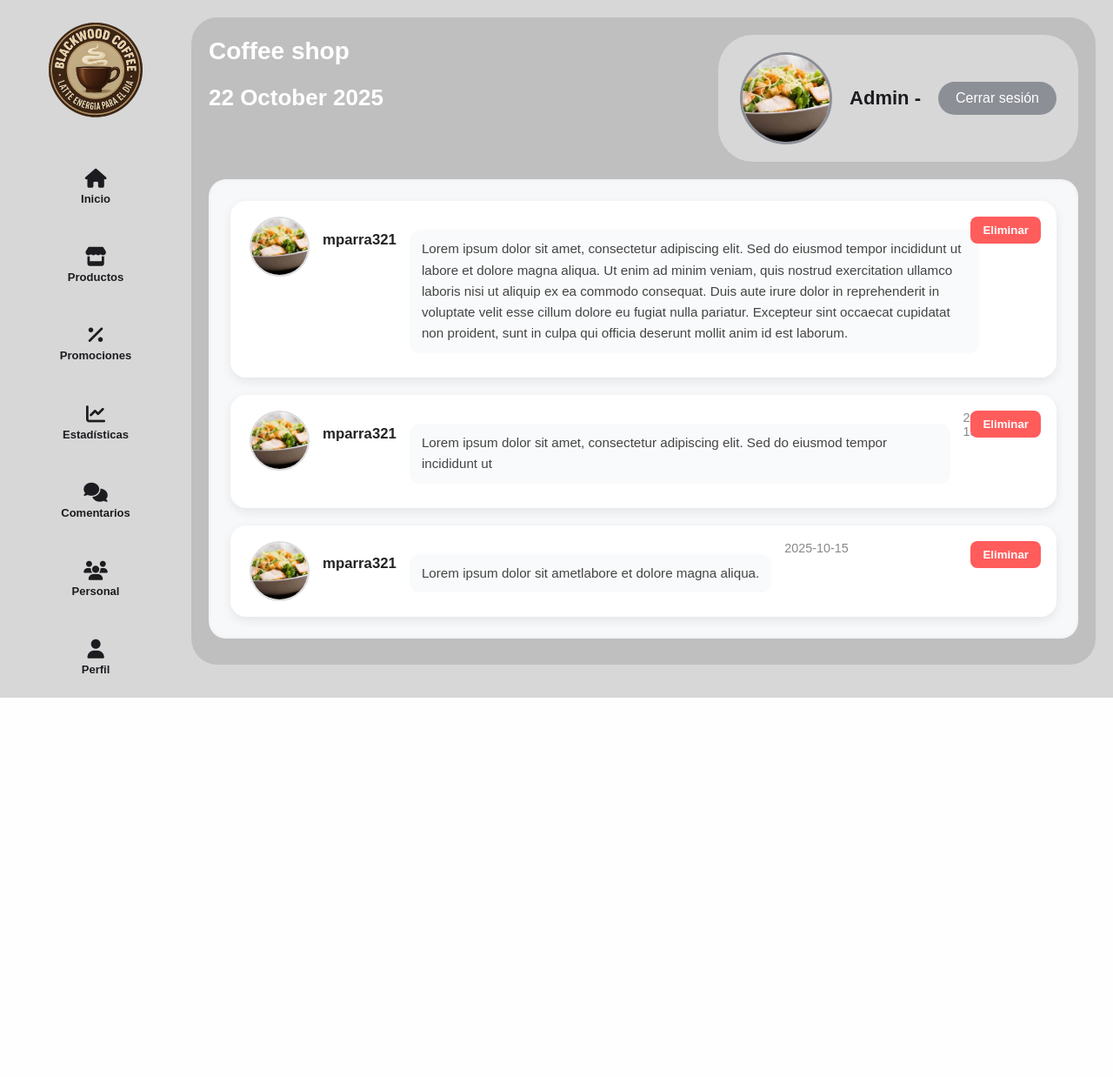
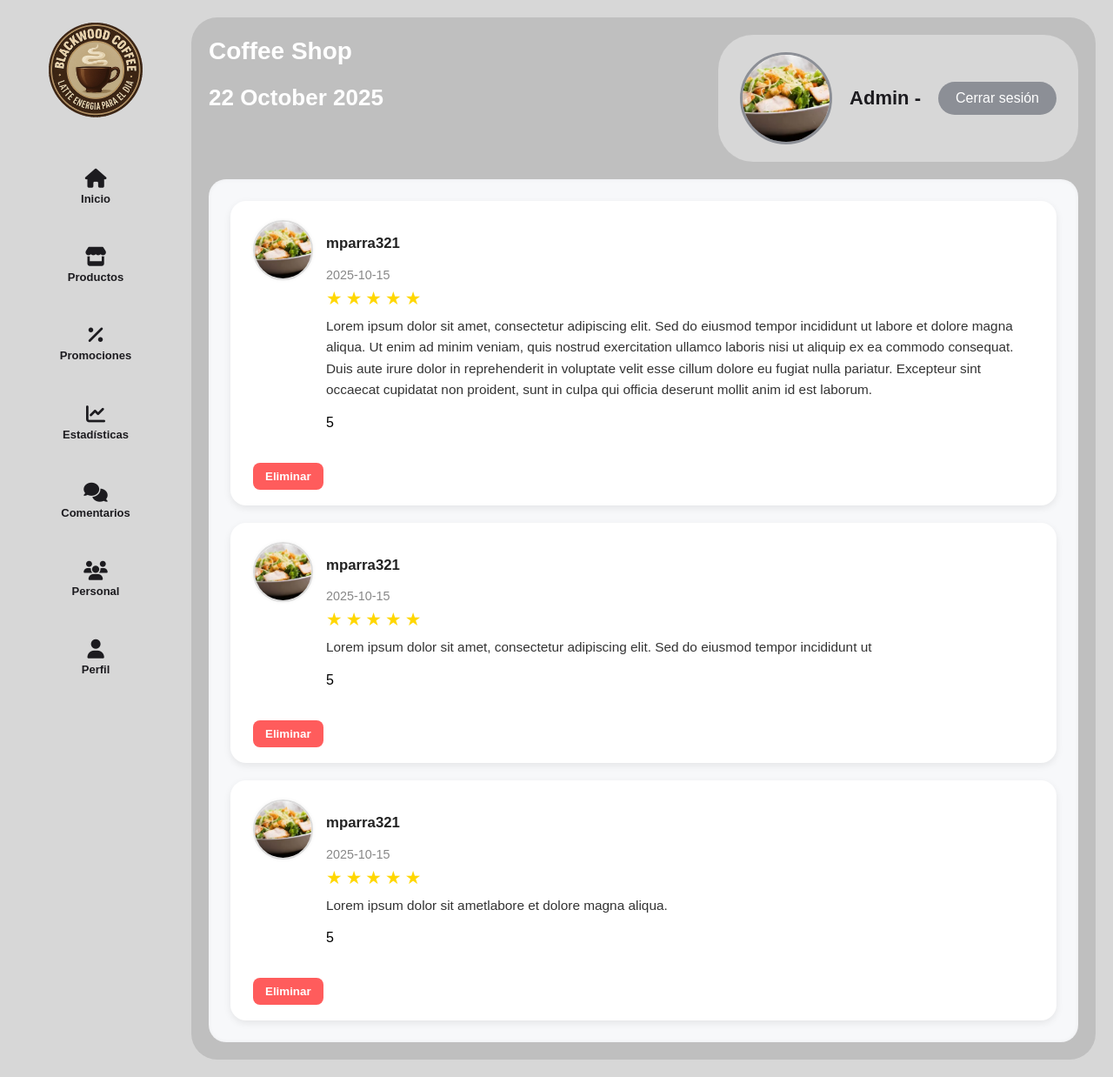
Before and after one commit to ArthurRomulus/PI3, a PHP site: page /Admin/Admin_Comentarios in a window 1280 px wide. Shown: the whole page at 87% size. Before the commit the page ends 802 px from the top, so only its background shows below. Run offline with PHP 8.4, Linux system fonts and the light colour scheme; a user stored in the database is signed in; data comes from the database, SQL or seed files in the repository.

Commit message:
Comentarios terminados

```diff
--- a/Admin/Admin_Comentarios/comentario.css
+++ b/Admin/Admin_Comentarios/comentario.css
@@ -14,17 +14,17 @@ box-shadow: inset 0 0 5px rgba(0,0,0,0.05);
     display: flex;
     align-items: flex-start;
     gap: 15px;
-background-color: #ffffff;
     border-radius: 18px;
- padding: 18px 22px;
-box-shadow: 0 4px 12px rgba(0, 0, 0, 0.08);
+    padding: 22px 26px 70px 26px;
     transition: transform 0.25s ease, box-shadow 0.25s ease;
     position: relative;
+    background: #ffffff;
+    box-shadow: 0 3px 8px rgba(0, 0, 0, 0.08);
 }
 
 .comentario:hover {
     transform: translateY(-4px);
- box-shadow: 0 8px 20px rgba(0, 0, 0, 0.12);
+    box-shadow: 0 6px 16px rgba(0,0,0,0.12);
 }
 
 /* --- Imagen de perfil --- */
@@ -35,6 +35,7 @@ border-radius: 50%;
     object-fit: cover;
     border: 2px solid #dcdcdc;
     flex-shrink: 0;
+    box-shadow: 0 0 5px rgba(0,0,0,0.05);
 }
 
 /* --- Contenido del comentario --- */
@@ -42,14 +43,16 @@ object-fit: cover;
     flex: 1;
     display: flex;
     flex-direction: column;
+    justify-content: space-between;
+    position: relative;
 }
 
 /* --- Encabezado con usuario + fecha --- */
 .comentario-header {
     display: flex;
     align-items: center;
- gap: 8px;
- margin-bottom: 6px;
+    justify-content: space-between;
+    margin-bottom: 8px;
 }
 
 .usernameco {
@@ -61,17 +64,48 @@ object-fit: cover;
 .fecha {
     color: #888;
     font-size: 0.9em;
+    font-weight: 500;
 }
 
-/* --- Texto del comentario --- */
+/* --- Calificación de estrellas --- */
+.estrellas {
+    display: flex;
+    align-items: center;
+    gap: 4px;
+    margin-top: 6px;
+    margin-bottom: 4px;
+}
+
+.estrella {
+    font-size: 1.3em;
+    cursor: default;
+    transition: transform 0.2s ease, color 0.2s ease;
+}
+
+.estrella.llena {
+    color: #FFD700; /* Dorado */
+}
+
+.estrella.vacia {
+    color: #CCC; /* Gris claro */
+}
+
+.estrella:hover {
+    transform: scale(1.2);
+}
+
+
+/* --- Texto del comentario (entre username y eliminar) --- */
 .descriptioncoment {
-color: #444;
- font-size: 0.95em;
+    color: #333;
+    font-size: 0.96em;
     line-height: 1.6;
- background-color: #F9FAFB;
-padding: 10px 14px;
-border-radius: 12px;
- margin-bottom: 10px;
+    margin-top: 8px;
+    margin-bottom: auto;
+    padding: 0;
+    border: none;
+    background: none;
+    box-shadow: none;
 }
 
 /* --- Botón eliminar --- */
@@ -85,8 +119,8 @@ border: none;
     cursor: pointer;
     transition: all 0.2s ease;
     position: absolute;
- top: 18px;
- right: 18px;
+    bottom: 18px;
+    left: 26px;
 }
 
 .deletebutton:hover {
@@ -100,6 +134,7 @@ position: absolute;
         flex-direction: column;
         align-items: center;
         text-align: center;
+        padding-bottom: 60px;
     }
 
     .profileimgco {
@@ -113,7 +148,14 @@ width: 100%;
     }
 
     .comentario-header {
+        flex-direction: column;
         justify-content: center;
+        gap: 4px;
+    }
+
+    .descriptioncoment {
+        margin-top: 10px;
+        margin-bottom: 10px;
     }
 
     .deletebutton {
--- a/Admin/Admin_Comentarios/index.php
+++ b/Admin/Admin_Comentarios/index.php
@@ -1,14 +1,12 @@
 <!DOCTYPE html>
-<html lang="en">
+<html lang="es">
 <head>
     <meta charset="UTF-8">
     <meta name="viewport" content="width=device-width, initial-scale=1.0">
-    <title>Document</title>
+    <title>Coffee Shop - Comentarios</title>
 
     <link rel="stylesheet" href="../general.css">
     <link rel="stylesheet" href="comentario.css">
-
-
 </head>
 <body>
 
@@ -17,7 +15,7 @@
     <div class="content">
         <?php include "../AdminProfileSesion.php"; ?>
 
-        <h1>Coffee shop</h1>
+        <h1>Coffee Shop</h1>
         <div class="topbar">
             <?php include '../date.php'; ?>
         </div>
@@ -28,48 +26,75 @@
 
         $result = $conn->query("SELECT * FROM resena");
 
-
         while ($row = $result->fetch_assoc()) {
-                    echo "<div class='comentario' id = '" . htmlspecialchars($row['idr']) . "'>";
+            // Obtener datos del usuario
             $pfp = $conn->query("SELECT profilescreen, username FROM usuarios WHERE userid = '" . $conn->real_escape_string($row['userid']) . "'");
             $pfp_row = $pfp->fetch_assoc();
+
+            echo "<div class='comentario' id='" . htmlspecialchars($row['idr']) . "'>";
+
+            // Imagen de perfil
             echo "<img class='profileimgco' src='" . htmlspecialchars($pfp_row['profilescreen']) . "' alt='Profile Image'>";
-                    echo "<p class ='usernameco'>" . htmlspecialchars($pfp_row['username']) . "</p>";
+
+            // Contenedor principal del texto
+            echo "<div class='contenido-comentario'>";
+
+            // Cabecera: nombre + fecha
+            echo "<div class='cabecera'>";
+            echo "<p class='usernameco'>" . htmlspecialchars($pfp_row['username']) . "</p>";
+            echo "<span class='fecha'>" . htmlspecialchars($row['date']) . "</span>";
+            echo "</div>";
+
+            // Calificación en estrellas (dinámica)
+            $estrellas = intval($row['estrellas']);
+            echo "<div class='estrellas'>";
+            for ($i = 1; $i <= 5; $i++) {
+                if ($i <= $estrellas) {
+                    echo "<span class='estrella llena'>&#9733;</span>"; // Estrella llena
+                } else {
+                    echo "<span class='estrella vacia'>&#9734;</span>"; // Estrella vacía
+                }
+            }
+            echo "</div>";
+
+            // Comentario debajo del nombre
             echo "<p class='descriptioncoment'>" . htmlspecialchars($row['comentario']) . "</p>";
-                    echo "<span class='fecha'>" . htmlspecialchars($row['date']) . "</span>";
-                    echo "<form method='POST' action='delete_comentario.php' style='display:inline;'>";
-                    echo    "<input type='hidden' name='idr' value=". htmlspecialchars($row['idr']) .">";
-                    echo    "<button class='deletebutton'>Eliminar</button>";
+
+            // Producto asociado
+            echo "<p class='producto-coment'>" . htmlspecialchars($row['producto']) . "</p>";
+
+            // Botón eliminar
+            echo "<form method='POST' action='delete_comentario.php'>";
+            echo "<input type='hidden' name='idr' value='" . htmlspecialchars($row['idr']) . "'>";
+            echo "<button class='deletebutton'>Eliminar</button>";
             echo "</form>";
-                    echo "</div>";
+
+            echo "</div>"; // cierre contenido-comentario
+            echo "</div>"; // cierre comentario
         }
         ?>
-
-
         </div>
-
     </div>
 
 </body>
 </html>
 
 <?php
+// Eliminar comentario
 if ($_SERVER['REQUEST_METHOD'] === 'POST') {
     if (isset($_POST['idr'])) {
         $idr = $_POST['idr'];
 
         include "../../conexion.php";
 
-        // Prepare and bind
         $stmt = $conn->prepare("DELETE FROM resena WHERE idr = ?");
         $stmt->bind_param("i", $idr);
 
         if ($stmt->execute()) {
-            // Redirect back to the comments page after deletion
             header("Location: index.php");
             exit();
         } else {
-            echo "Error deleting record: " . $conn->error;
+            echo "Error al eliminar el comentario: " . $conn->error;
         }
 
         $stmt->close();
@@ -78,7 +103,6 @@ if ($_SERVER['REQUEST_METHOD'] === 'POST') {
         echo "ID de comentario no proporcionado.";
     }
 } else {
-    echo "Método no permitido.";
+    // No mostrar mensaje si solo se carga la página
 }
-
 ?>
```
Also changed, not shown: Admin/Admin_Comentarios/delete_comentario.php (line endings or trailing spaces). Lines whose indentation alone changed are shown as unchanged.
